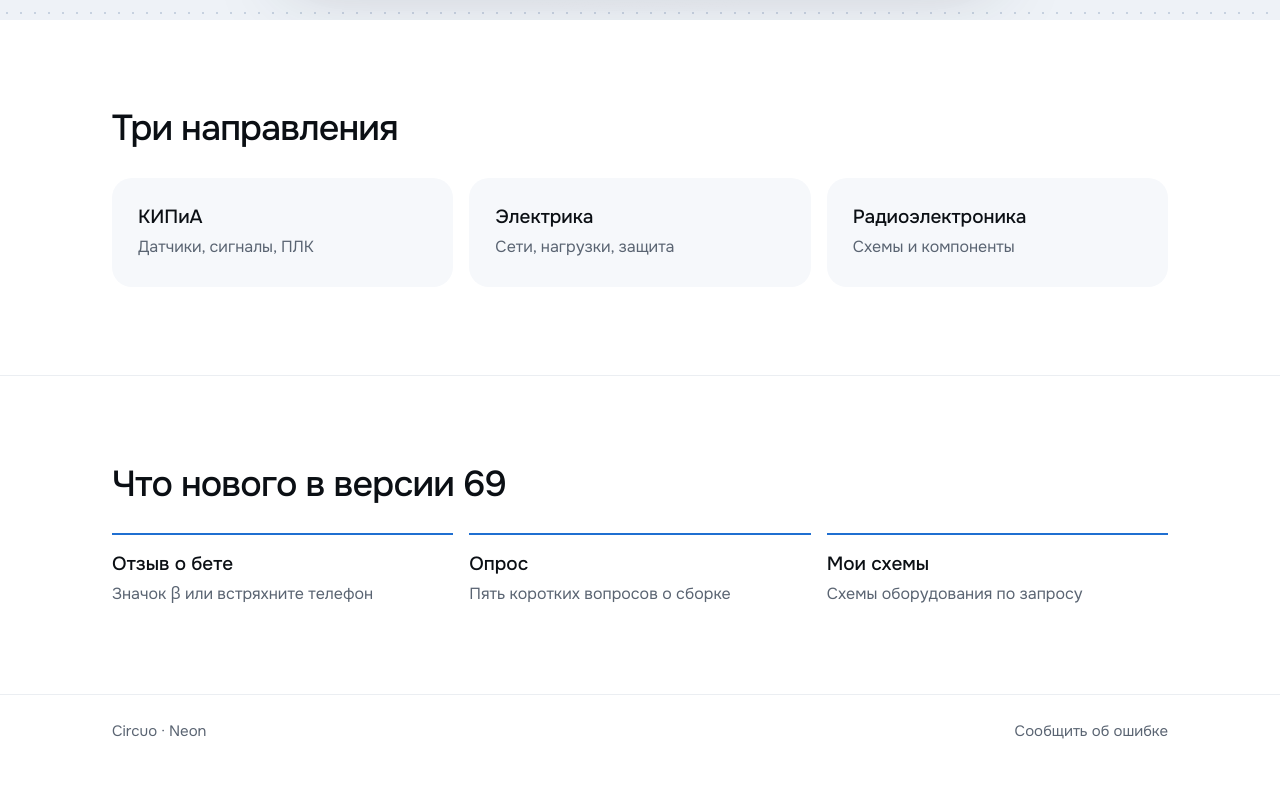
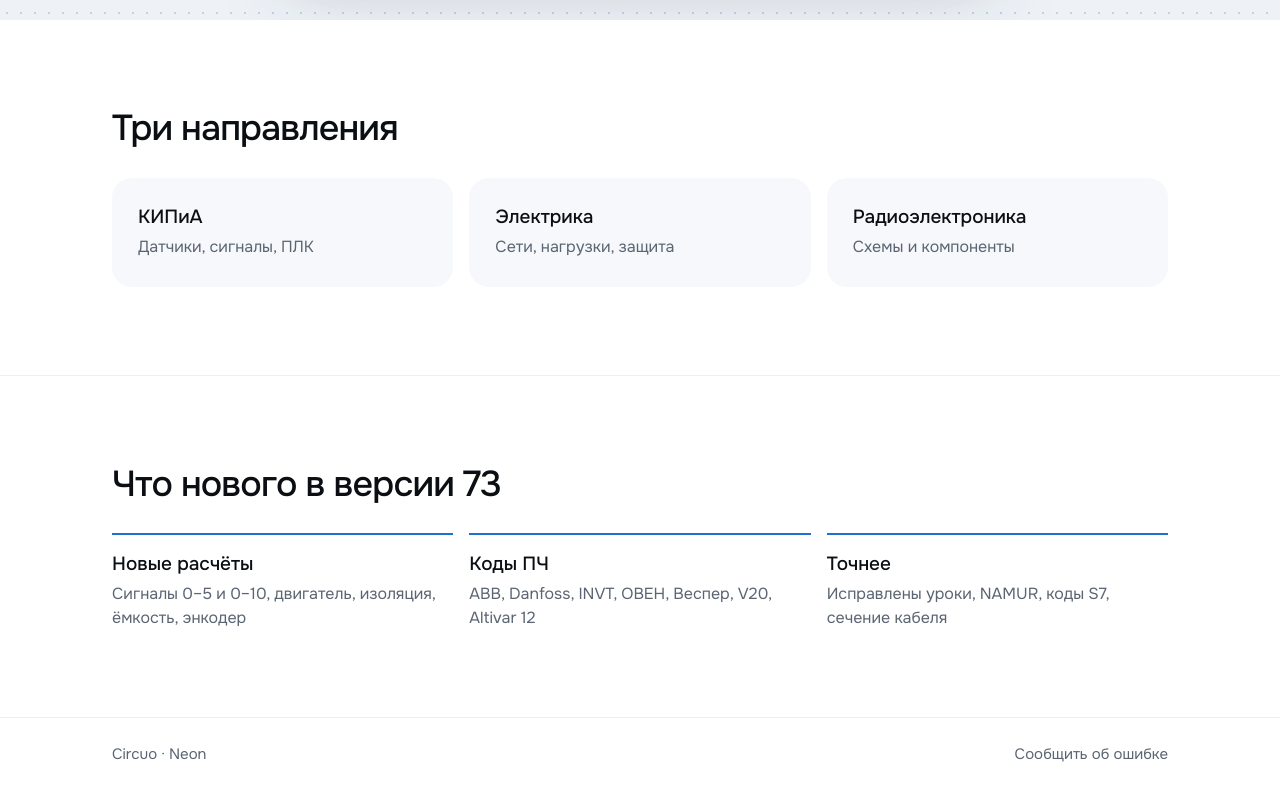
Before and after one commit to Neow112/Circuo--beta, a plain HTML site: page index.html in a window 1280 px wide. Shown: the part 965-1765 px from the top of the page. Before the commit the page ends 1741 px from the top, so only its background shows below. Drawn offline with Linux system fonts and the light colour scheme.

Commit message:
Бета 73 на сайте
Co-Authored-By: Claude Opus 5.5 <noreply@anthropic.com>
Claude-Session: https://claude.ai/code/session_017EFzczoKqmp3Pk9pAhfhep

```diff
--- a/beta.json
+++ b/beta.json
@@ -1 +1 @@
-{"build":"69","size":"37 МБ"}
+{"build":"73","size":"37 МБ"}
--- a/index.html
+++ b/index.html
@@ -249,11 +249,11 @@ footer a:hover{color:var(--blue)}
 
   <section class="sec-line">
     <div class="wrap">
-      <h2 class="rv">Что нового в версии <span class="js-build">69</span></h2>
+      <h2 class="rv">Что нового в версии <span class="js-build">73</span></h2>
       <div class="grid3 news-list">
-        <div class="news rv"><b>Отзыв о бете</b><span>Значок β или встряхните телефон</span></div>
-        <div class="news rv" style="transition-delay:.12s"><b>Опрос</b><span>Пять коротких вопросов о сборке</span></div>
-        <div class="news rv" style="transition-delay:.24s"><b>Мои схемы</b><span>Схемы оборудования по запросу</span></div>
+        <div class="news rv"><b>Новые расчёты</b><span>Сигналы 0–5 и 0–10, двигатель, изоляция, ёмкость, энкодер</span></div>
+        <div class="news rv" style="transition-delay:.12s"><b>Коды ПЧ</b><span>ABB, Danfoss, INVT, ОВЕН, Веспер, V20, Altivar 12</span></div>
+        <div class="news rv" style="transition-delay:.24s"><b>Точнее</b><span>Исправлены уроки, NAMUR, коды S7, сечение кабеля</span></div>
       </div>
     </div>
   </section>
```
Also changed, not shown: 1 other file.
